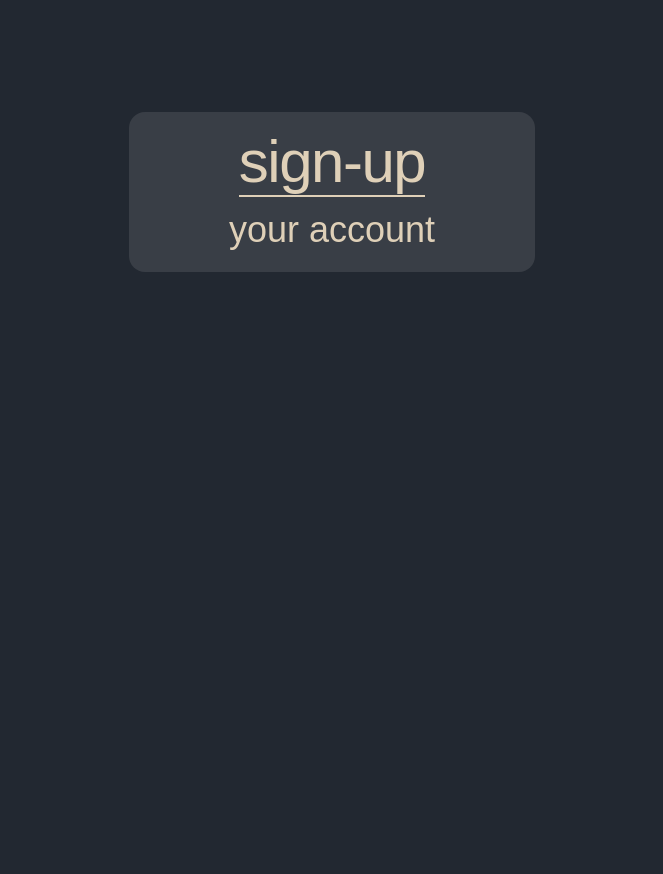
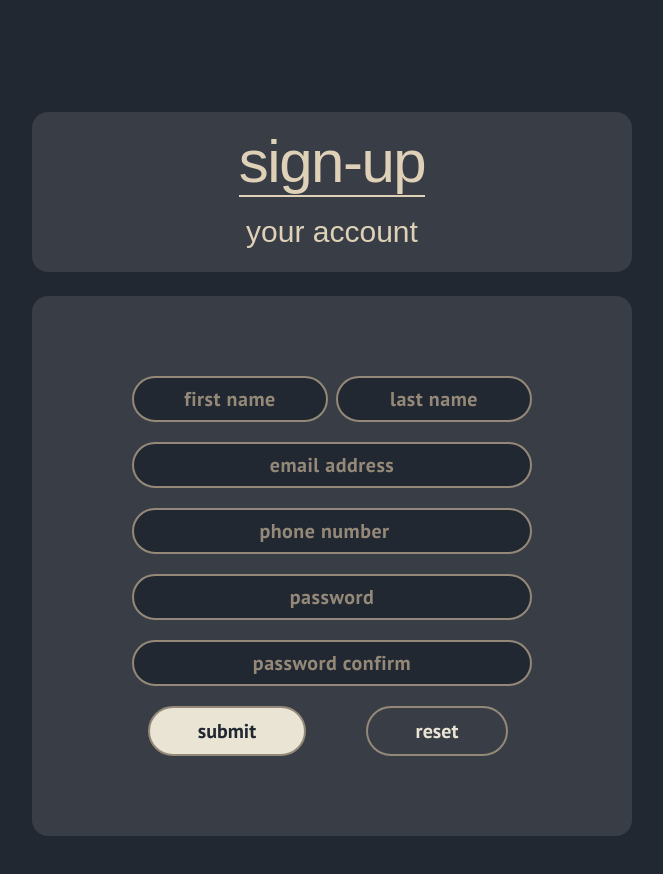
Before and after one commit to famim2002/chatting-app, a React (Vite) app: page /signUp in a window 1280 px wide. Shown: the top 874 px of the page, without its empty margins (308-971 px from the left). Before the commit the page ends 800 px from the top, so only its background shows below. Built offline with nearby package versions, Linux system fonts and the light colour scheme; a web font is replaced by a local one.

Commit message:
content-add

```diff
--- a/src/App.jsx
+++ b/src/App.jsx
@@ -16,7 +16,7 @@ const App = () => {
             <Route path="/chatbox" element={<ChatBox />} />
           </Route>
           <Route path="/signUp" element={<SignUp />} />
-          <Route path="/Login" element={<Login />} />
+          <Route path="/Login" element={<Login/>} />
         </Routes>
       </BrowserRouter>
     </>
--- /dev/null
+++ b/src/componenets/common-components/Button.jsx
@@ -0,0 +1,15 @@
+import React from "react";
+
+const Button = ({ type,styling,title }) => {
+  return (
+    <>
+      <div className={styling} >
+        <button type={type} className="text-[20px] focus cursor-pointer px-12 py-2">
+          {title}
+        </button>
+      </div>
+    </>
+  );
+};
+
+export default Button;
--- /dev/null
+++ b/src/componenets/sign-in/up/SignInForm.jsx
@@ -0,0 +1,43 @@
+import React from "react";
+import Button from "../../common-components/Button";
+import { Link } from "react-router"
+
+const SignInForm = () => {
+  return (
+    <div>
+      <div className="px-5 sm:px-10 md:px-25 py-20  bg-secondary rounded-2xl">
+        <form className="grid grid-cols-1 gap-10">
+          <div className="grid grid-cols-1 gap-5">
+            {" "}
+            <input
+              className="form_input  text-xl font-regularFont font-semibold rounded-full border-2 border-brand placeholder-brand  focus:border-base focus:placeholder-base "
+              type="text"
+              placeholder="first name"
+            />
+            <input
+              className="form_input  text-xl font-regularFont font-semibold  rounded-full border-2 border-brand placeholder-brand  focus:border-base focus:placeholder-base  "
+              type="password"
+              placeholder="password"
+            />
+          </div>
+
+          <div className="grid grid-cols-1 gap-3">
+            <Button
+              title="submit"
+              type="submit"
+              styling="light_button_style cursor-pointer mx-auto"
+            />
+            <Link
+              className="mx-auto text-[20px] text-text underline px-2 py-1 hover:bg-primary  active:bg-brand"
+              to="/"
+            >
+              forget your password..?
+            </Link>
+          </div>
+        </form>
+      </div>
+    </div>
+  );
+};
+
+export default SignInForm;
--- a/src/componenets/sign-in/up/SignUpForm.jsx
+++ b/src/componenets/sign-in/up/SignUpForm.jsx
@@ -1,15 +1,68 @@
-import React from 'react'
+import React from "react";
+import Button from "../../common-components/Button"
 
 const SignUpForm = () => {
   return (
     <div>
-       <div className="w-fit px-25 py-5  bg-secondary rounded-2xl">
-              <form className="">
-                  <input type="text" placeholder='first name'  />
+      <div className="px-5 sm:px-10 md:px-25 py-20  bg-secondary rounded-2xl">
+        <form className="grid grid-cols-1 gap-5">
+          <div
+            className="grid grid-cols-1 gap-2
+                          sm:grid-cols-2"
+          >
+            <input
+              className="form_input  text-xl font-regularFont font-semibold rounded-full border-2 border-brand placeholder-brand  focus:border-base focus:placeholder-base "
+              type="text"
+              placeholder="first name"
+            />
+            <input
+              className="form_input  text-xl font-regularFont font-semibold  rounded-full border-2 border-brand placeholder-brand  focus:border-base focus:placeholder-base  "
+              type="text"
+              placeholder="last name"
+            />
+          </div>
+          <div className="grid grid-cols-1 gap-5">
+            <input
+              className="form_input  text-xl font-regularFont  font-semibold rounded-full border-2 border-brand placeholder-brand  focus:border-base focus:placeholder-base  "
+              type="email"
+              placeholder="email address"
+            />
+            <input
+              className="form_input  text-xl font-regularFont font-semibold  rounded-full border-2 border-brand placeholder-brand  focus:border-base focus:placeholder-base  "
+              type="number"
+              placeholder="phone number"
+            />
+            <input
+              className="form_input  text-xl font-regularFont font-semibold  rounded-full border-2 border-brand placeholder-brand  focus:border-base focus:placeholder-base  "
+              type="password"
+              placeholder="password"
+            />
+            <input
+              className="form_input  text-xl font-regularFont font-semibold  rounded-full border-2 border-brand placeholder-brand  focus:border-base focus:placeholder-base  "
+              type="password"
+              placeholder="password confirm"
+            />
+          </div>
+
+          <div
+            className="grid grid-cols-1
+                          sm:grid-cols-2 justify-items-center gap-5"
+          >
+            <Button
+              title="submit"
+              type="submit"
+              styling="light_button_style cursor-pointer"
+            />
+            <Button
+              title="reset"
+              type="reset"
+              styling="button_style cursor-pointer"
+            />
+          </div>
         </form>
       </div>
     </div>
-  )
-}
+  );
+};
 
 export default SignUpForm;
--- a/src/index.css
+++ b/src/index.css
@@ -1,21 +1,72 @@
 @import "tailwindcss";
 
-
-@utility container{
-    margin: 0 auto;
+@utility container {
+  margin: 0 auto;
 }
 
 @theme {
-    --color-primary: #222831  ;
-    --color-secondary: #393E46  ;
-    --color-brand: #948979  ;
-    --color-base: #DFD0B8  ;
-    --color-text: #EAE4D5  ;
+  --color-primary: #222831;
+  --color-secondary: #393e46;
+  --color-brand: #948979;
+  --color-base: #dfd0b8;
+  --color-text: #eae4d5;
 
-    --font-headerFont:  "Cal Sans", sans-serif ;
-    --font-regularFont:   "PT Sans", sans-serif;
+  --font-headerFont: "Cal Sans", sans-serif;
+  --font-regularFont: "PT Sans", sans-serif;
 }
 
-body{
-    background-color: #222831 ;
+body {
+  background-color: #222831;
 }
+a {
+  display: inline-block !important;
+}
+
+.form_input {
+  outline: none;
+  text-align: center;
+  color: #eae4d5;
+  background-color: #222831;
+  letter-spacing: 0.5px;
+  padding: 7px 10px;
+  cursor: pointer;
+}
+
+.button_style {
+  font-weight: 600;
+  font-family: "PT Sans", sans-serif;
+  color: #eae4d5;
+  width: fit-content;
+  border: 2.5px solid #948979;
+  border-radius: 40px;
+
+  transition: all linear 0.2s;
+}
+
+.button_style:hover {
+  background-color: #eae4d5;
+  color: #222831;
+  box-shadow: rgba(0, 0, 0, 0.3) 0px 19px 38px,
+    rgba(0, 0, 0, 0.22) 0px 15px 12px;
+}
+
+.light_button_style {
+  font-weight: 600;
+  font-family: "PT Sans", sans-serif;
+  width: fit-content;
+  color: #222831;
+  border: 2.5px solid #948979;
+  border-radius: 40px;
+
+  background-color: #eae4d5;
+  color: #222831;
+
+  transition: all linear 0.2s;
+}
+
+.light_button_style:hover {
+  background-color: #393e46;
+  color: #eae4d5;
+  box-shadow: rgba(0, 0, 0, 0.3) 0px 19px 38px,
+    rgba(0, 0, 0, 0.22) 0px 15px 12px;
+}
--- a/src/pages/Login.jsx
+++ b/src/pages/Login.jsx
@@ -1,11 +1,32 @@
-import React from 'react'
+import React from "react";
+import SignInForm from "../componenets/sign-in/up/signInForm"
+
 
 const Login = () => {
   return (
-    <div>
+    <section className="px-3 py-28">
+      <div className="container">
+        <div className="flex flex-col gap-6 items-center">
+          <div className=" w-[310px] sm:w-[600px]  bg-secondary rounded-2xl">
+            <div className=" px-15 py-5 ">
+              <h1 className=" text-6xl mx-auto max-w-sm text-center font-headerFont text-base tracking-tight  ">
+                <span className="border-b-2 ">Log-In</span> <br />
+                <span
+                  className="text-3xl tracking-normal
+                              sm:text-[4xl]"
+                >
+                  to <br /> your account
+                </span>
+              </h1>
+            </div>
+          </div>
+          <div className="w-[310px] sm:w-[600px] ">
+            <SignInForm/>
+          </div>
+        </div>
+      </div>
+    </section>
+  );
+};
 
-    </div>
-  )
-}
-
-export default Login
+export default Login;
--- a/src/pages/SignUp.jsx
+++ b/src/pages/SignUp.jsx
@@ -1,21 +1,27 @@
-import React from 'react'
+import React from "react";
+import SignUpForm from "../componenets/sign-in/up/SignUpForm"
 
 const SignUp = () => {
   return (
     <section className="px-3 py-28">
       <div className="container">
         <div className="flex flex-col gap-6 items-center">
-          <div className="w-fit px-25 py-5  bg-secondary rounded-2xl">
-            <h1 className=" text-6xl mx-auto max-w-sm text-center font-headerFont text-base tracking-tight  ">
-              <span className="border-b-2 ">sign-up</span> <br />{" "}
-              <span className="text-4xl tracking-normal">your account</span>
-            </h1>
+          <div className=" w-[310px] sm:w-[600px]  bg-secondary rounded-2xl">
+            <div className=" px-15 py-5 ">
+              <h1 className=" text-6xl mx-auto max-w-sm text-center font-headerFont text-base tracking-tight  ">
+                <span className="border-b-2 ">sign-up</span> <br />{" "}
+                <span className="text-3xl tracking-normal
+                                sm:text-[4xl]">your account</span>
+              </h1>
+            </div>
           </div>
-
+          <div className="w-[310px] sm:w-[600px] ">
+            <SignUpForm />
+          </div>
         </div>
       </div>
     </section>
   );
-}
+};
 
-export default SignUp
+export default SignUp;
```
Also changed, not shown: 1 other file (tests, documents, lock files or other folders).
